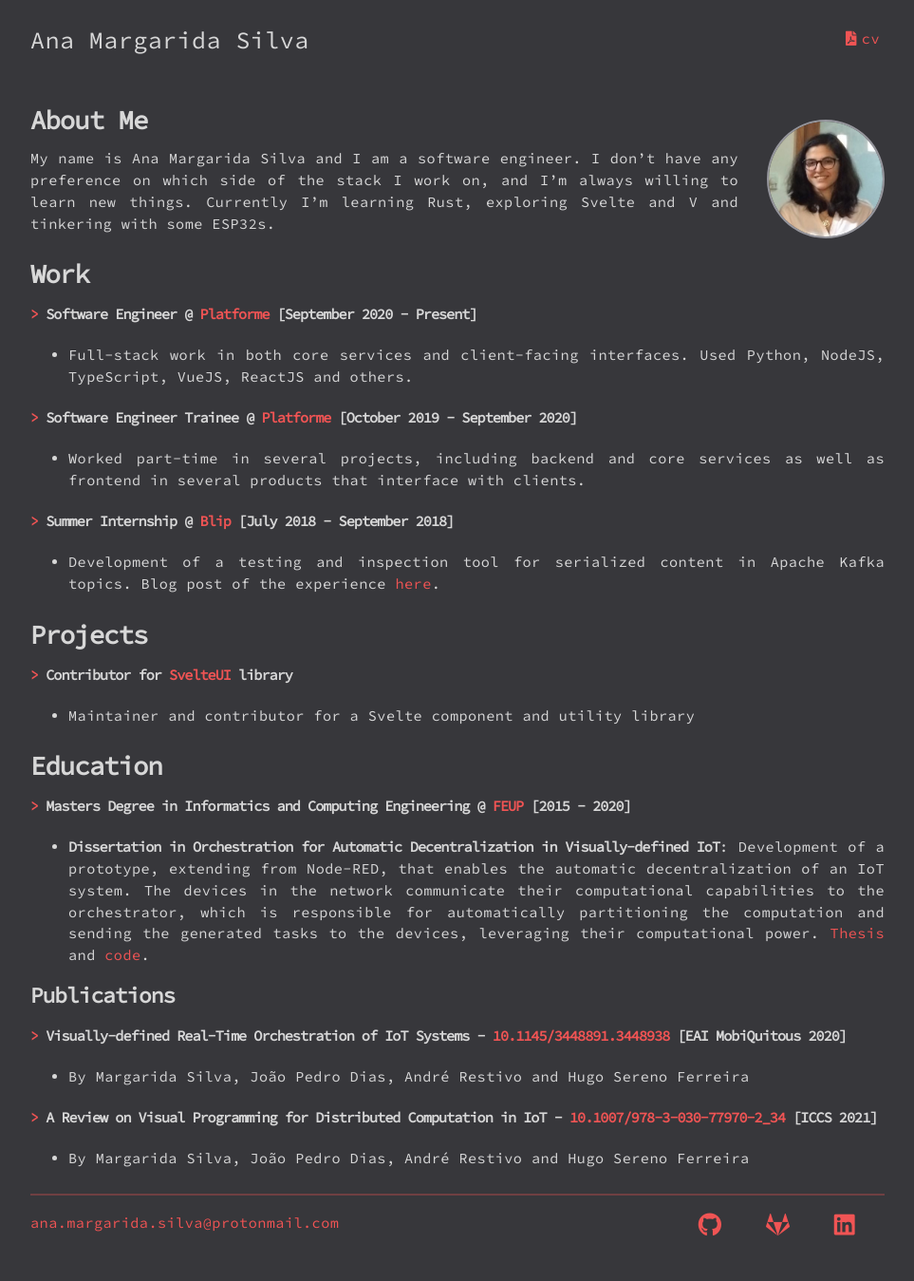
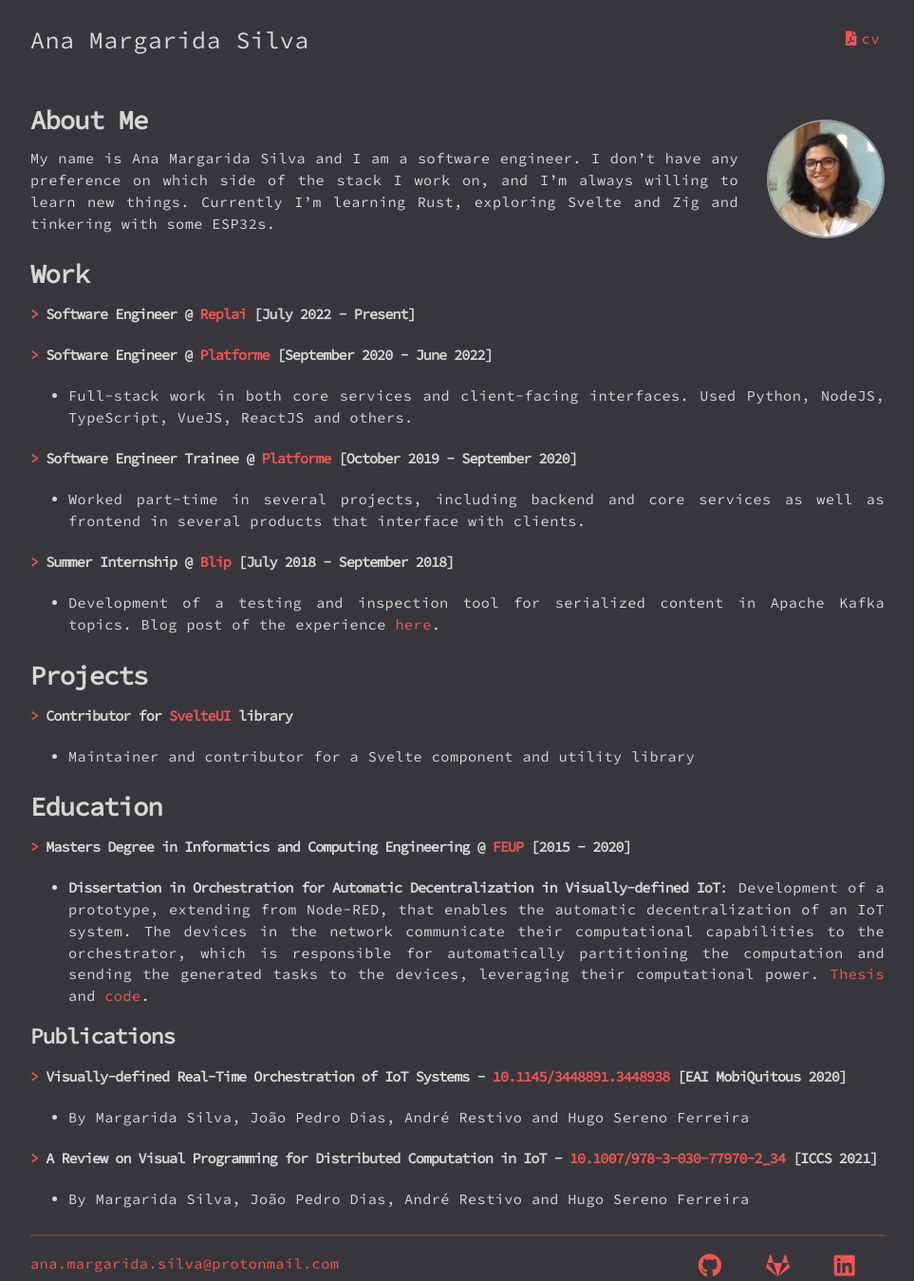
Before and after one commit to BeeMargarida/BeeMargarida.github.io, a Jekyll site: the page built from index.md, in a window 1280 px wide. Shown: the whole page at 95% size, without its empty margins (158-1121 px from the left). Built offline with Jekyll 4.4.1, drawn with Linux system fonts in a browser that asks for light colours; nearby versions of some CDN libraries; before the commit the page ends 1306 px from its top, so only the background shows below that.

Commit message:
feat: update profile

```diff
--- a/index.md
+++ b/index.md
@@ -8,11 +8,13 @@
 
 <img class="profile-picture" src="../images/photo.jpg" alt="Profile picture">
 
-My name is Ana Margarida Silva and I am a software engineer. I don't have any preference on which side of the stack I work on, and I'm always willing to learn new things. Currently I'm learning Rust, exploring Svelte and V and tinkering with some ESP32s.
+My name is Ana Margarida Silva and I am a software engineer. I don't have any preference on which side of the stack I work on, and I'm always willing to learn new things. Currently I'm learning Rust, exploring Svelte and Zig and tinkering with some ESP32s.
 
 # Work
 
-#### <span class="title-intro">></span> **Software Engineer** @ [Platforme](https://platforme.com/) [September 2020 - Present]
+#### <span class="title-intro">></span> **Software Engineer** @ [Replai](https://www.replai.io/) [July 2022 - Present]
+
+#### <span class="title-intro">></span> **Software Engineer** @ [Platforme](https://platforme.com/) [September 2020 - June 2022]
 * Full-stack work in both core services and client-facing interfaces. Used Python, NodeJS, TypeScript, VueJS, ReactJS and others.
 
 #### <span class="title-intro">></span> **Software Engineer Trainee** @ [Platforme](https://platforme.com/) [October 2019 - September 2020]
```
